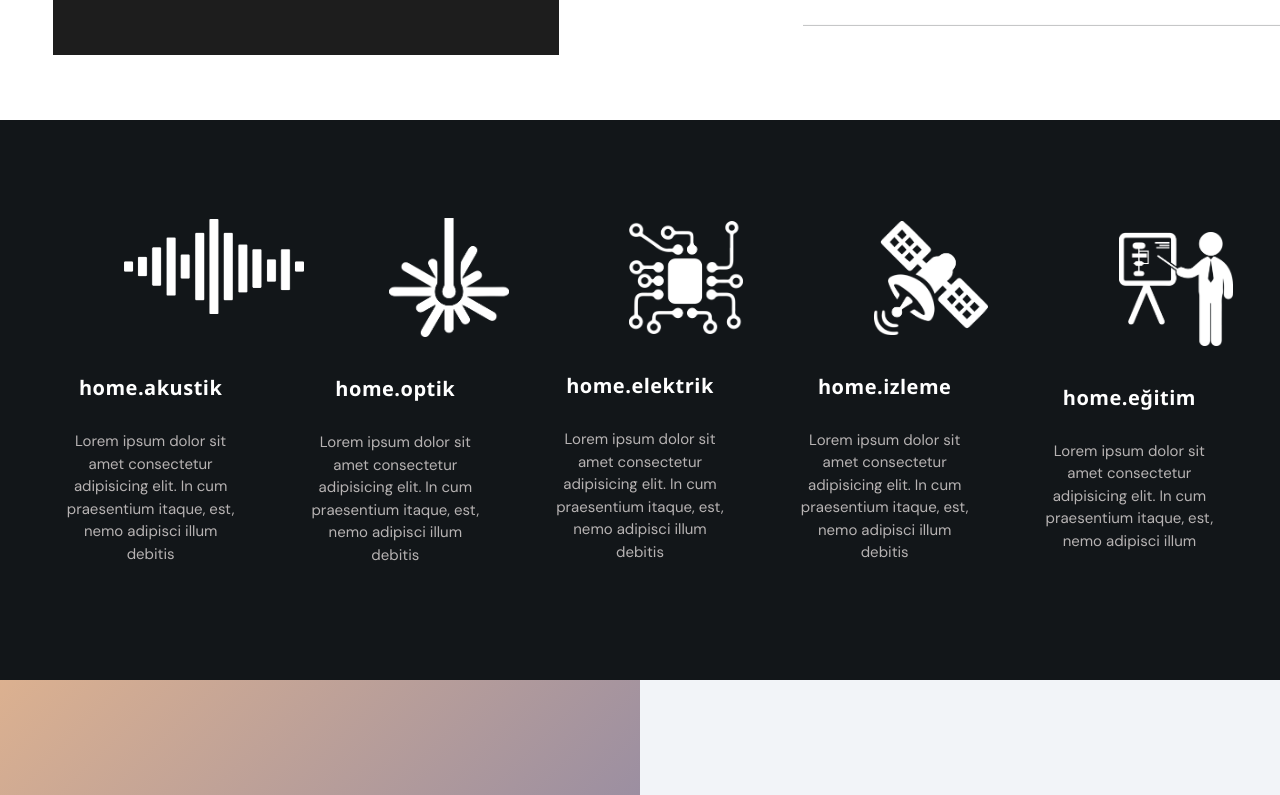
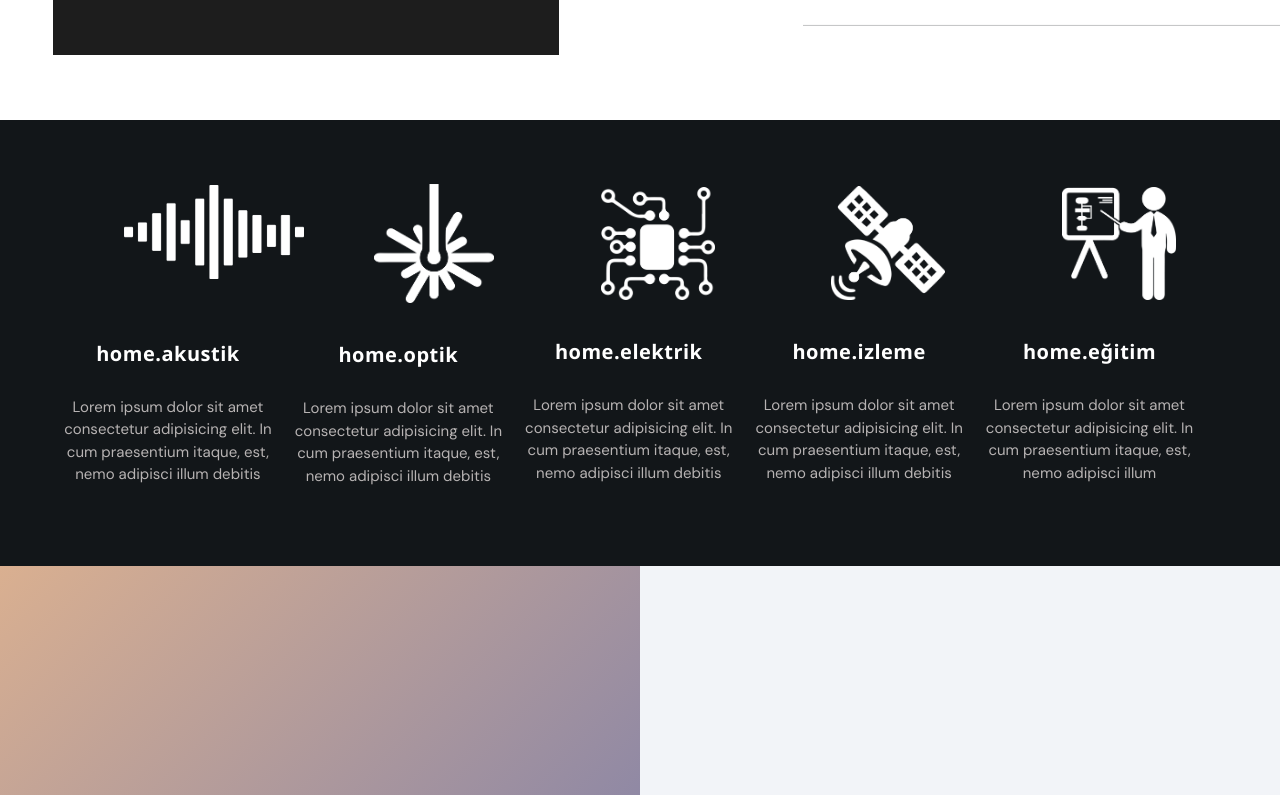
Before and after one commit to ezgihekimm/Website, a Vue app: page / in a window 1280 px wide. Shown: the part 1780-2575 px from the top of the page. Built offline with nearby package versions, Linux system fonts and the light colour scheme; a web font is replaced by a local one.

Commit message:
updated4

```diff
--- a/src/components/Info.vue
+++ b/src/components/Info.vue
@@ -1,7 +1,7 @@
 <template>
-    <div class="container-fluid containerr">
+    <div class="container-fluid containerr" id="_container">
         <div class="row row1">
-            <div class="col-md-2 _info">
+            <div class="col-md-2 _info" id="info">
                 <div class="img1 mb-4" style="width:300px; "><img src="@/assets/images/akustik1.png"></div>
                 <div class="Head">
                     <h4 style="font-weight:bold;">{{$t('home.akustik')}}</h4>
@@ -11,7 +11,7 @@
                         adipisci illum debitis </p>
                 </div>
             </div>
-            <div class="col-md-2 _info">
+            <div class="col-md-2 _info" id="info">
                 <div class="img" style="width:200px"><img src="@/assets/images/optik1.png"></div>
                 <div class="Head">
                     <h4 style="font-weight:bold;">{{$t('home.optik')}}</h4>
@@ -21,7 +21,7 @@
                         adipisci illum debitis </p>
                 </div>
             </div>
-            <div class="col-md-2 _info">
+            <div class="col-md-2 _info" id="info">
                 <div class="img" style="width:190px"><img src="@/assets/images/devre.png"></div>
                 <div class="Head">
                     <h4 style="font-weight:bold;">{{$t('home.elektrik')}}</h4>
@@ -31,7 +31,7 @@
                         adipisci illum debitis </p>
                 </div>
             </div>
-            <div class="col-md-2 _info">
+            <div class="col-md-2 _info" id="info">
                 <div class="img" style="width:190px"><img src="@/assets/images/Uydu.png"></div>
                 <div class="Head">
                     <h4 style="font-weight:bold;">{{$t('home.izleme')}}</h4>
@@ -41,7 +41,7 @@
                         adipisci illum debitis </p>
                 </div>
             </div>
-            <div class="col-md-2 _info">
+            <div class="col-md-2 _info" id="info">
                 <div class="img" style="width:190px"><img src="@/assets/images/sunum.png"></div>
                 <div class="Head">
                     <h4 style="font-weight:bold;">{{$t('home.eğitim')}}</h4>
@@ -67,7 +67,7 @@
     .containerr {
 
         width: 100%;
-        height: 70vh;
+        max-width: 1600px;
         font-family: 'DM Sans', sans-serif;
         position: relative;
         padding: 5%;
@@ -94,13 +94,17 @@
     .row1 {
         justify-content: space-between;
         align-items: center;
+        width: 100%;
+        max-width: 1600px;
     }
 
    ._info {
+        width: 20%;
+        max-width:300px ;
         display: flex;
         flex-direction: column;
         transition: transform 250ms ease-in-out;
-       text-align: center;
+        text-align: center;
 
 
     }
@@ -147,4 +151,13 @@
 
 
     }
+    @media screen and (max-width: 1200px){
+        #info{
+            width: 100%;
+        }
+    #_container{
+        width: 100%;
+    }
+
+    }
 </style>
```
